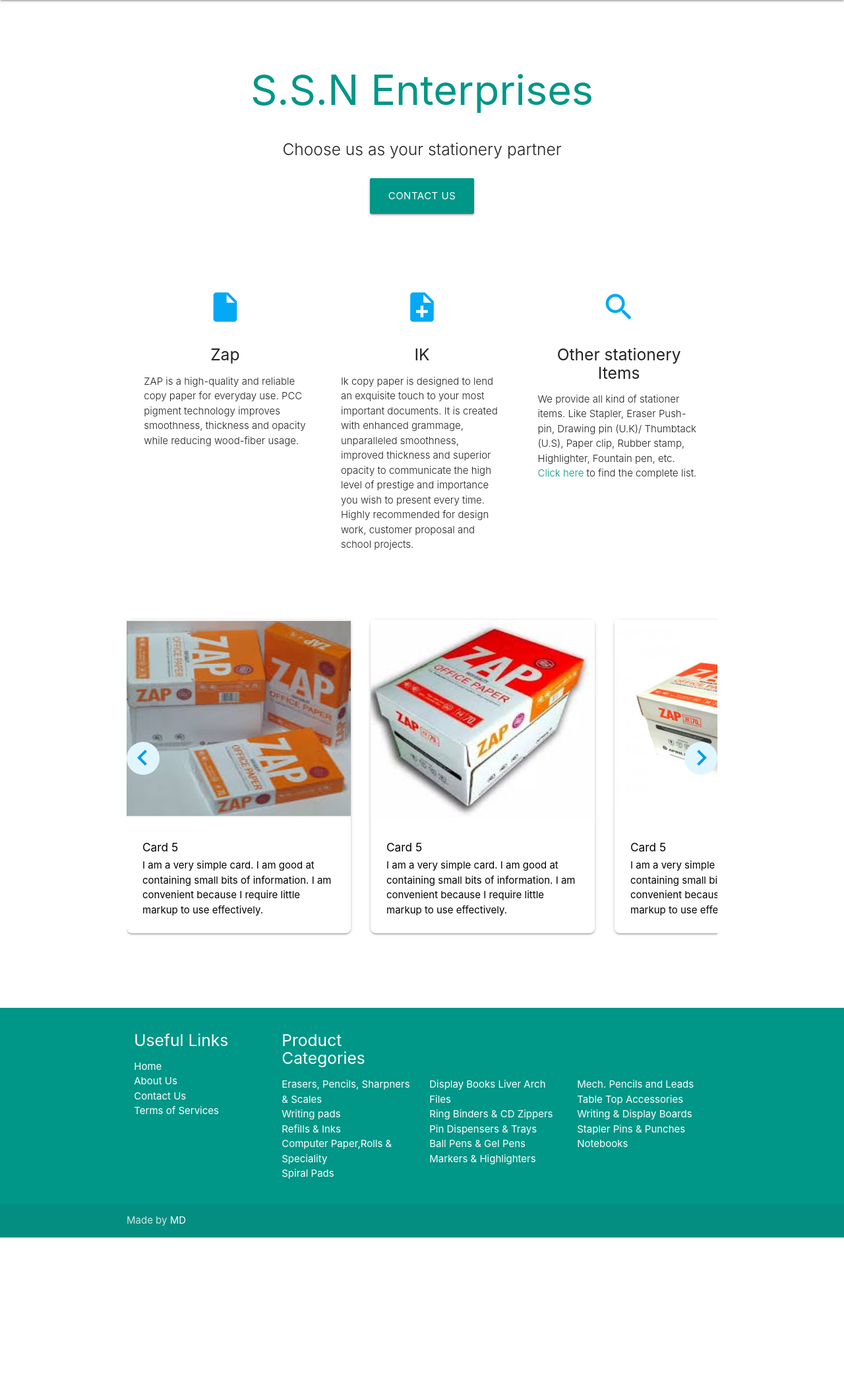
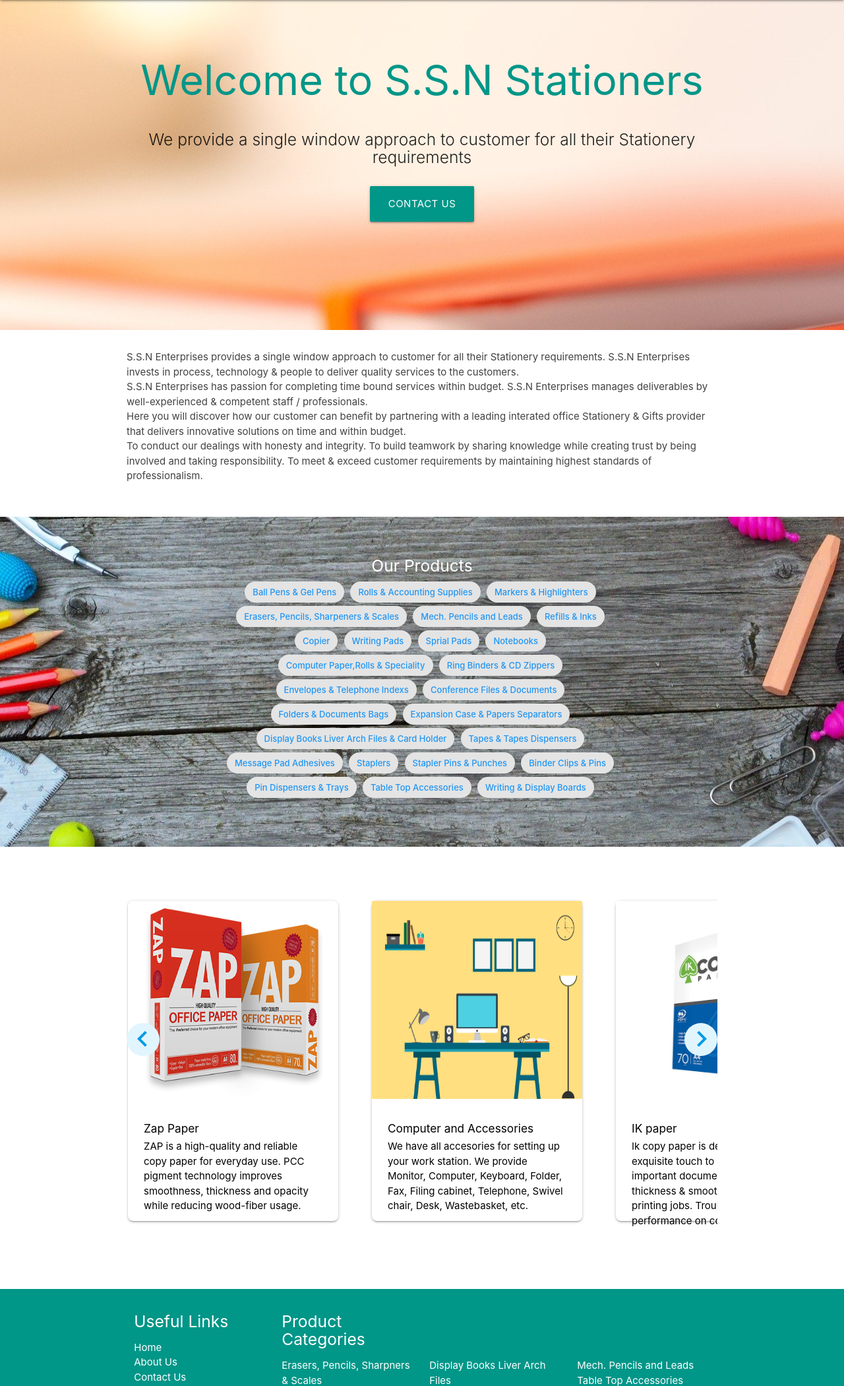
Before and after one commit to mauaadatta/ssn-enterprises.com, a PHP site: page / in a window 1280 px wide. Shown: the part 64-2164 px from the top of the page at 66% size. Before the commit the page ends 1939 px from the top, so only its background shows below. Run offline with PHP 8.4, Linux system fonts and the light colour scheme; some libraries are stand-ins or nearby versions.

Commit message:
All cards updated, images added, js separated

```diff
--- a/about.html
+++ b/about.html
@@ -10,6 +10,7 @@
     <link href="https://fonts.googleapis.com/icon?family=Material+Icons" rel="stylesheet">
     <link href="css/materialize.css" type="text/css" rel="stylesheet" media="screen,projection" />
     <link href="css/style.css" type="text/css" rel="stylesheet" media="screen,projection" />
+    <link rel="stylesheet" href="https://cdnjs.cloudflare.com/ajax/libs/animate.css/4.0.0/animate.min.css" />
     <link href="https://fonts.googleapis.com/css2?family=Bad+Script&family=Leckerli+One&display=swap" rel="stylesheet">
     <link rel="apple-touch-icon" sizes="180x180" href="images/apple-touch-icon.png">
     <link rel="icon" type="image/png" sizes="32x32" href="images/favicon-32x32.png">
@@ -20,9 +21,9 @@
 <body>
     <nav class="light-blue lighten-1" role="navigation">
         <div class="nav-wrapper container">
-            <a id="logo-container" href="#" class="brand-logo">
+            <a id="logo-container" href="/" class="brand-logo">
                 <span class="leckerli-one">S.S.N</span>
-                <span class="leckerli-one hide-on-small-only" style="font-size: small;"> Your Stationery Partner</span>
+                <span class="leckerli-one hide-on-small-only " style="font-size: small;"> Your Stationery Partner</span>
             </a>
             <ul class="right hide-on-med-and-down">
                 <li> <a href="#" data-target="slide-out" class="sidenav-trigger show-on-medium-and-up"><i
--- a/contactus.html
+++ b/contactus.html
@@ -20,7 +20,7 @@
 <body>
     <nav class="light-blue lighten-1" role="navigation">
         <div class="nav-wrapper container">
-            <a id="logo-container" href="#" class="brand-logo">
+            <a id="logo-container" href="/" class="brand-logo">
                 <span class="leckerli-one">S.S.N</span>
                 <span class="leckerli-one hide-on-small-only" style="font-size: small;"> Your Stationery Partner</span>
             </a>
--- a/css/style.css
+++ b/css/style.css
@@ -88,7 +88,7 @@
   padding: 0px 15px;
 }
 .sidenav {
-  width: 370px;
+  width: 320px;
 }
 .cursor-pointer {
   cursor: pointer;
@@ -99,3 +99,9 @@
 blockquote {
   border-color: #29b6f6;
 }
+.card {
+  margin: 0.5rem 19px 1rem 2px;
+}
+.card .card-content {
+  height: 185px;
+}
--- a/index.html
+++ b/index.html
@@ -10,6 +10,7 @@
   <link href="https://fonts.googleapis.com/icon?family=Material+Icons" rel="stylesheet">
   <link href="css/materialize.css" type="text/css" rel="stylesheet" media="screen,projection" />
   <link href="css/style.css" type="text/css" rel="stylesheet" media="screen,projection" />
+  <link rel="stylesheet" href="https://cdnjs.cloudflare.com/ajax/libs/animate.css/4.0.0/animate.min.css" />
   <link href="https://fonts.googleapis.com/css2?family=Bad+Script&family=Leckerli+One&display=swap" rel="stylesheet">
   <link rel="apple-touch-icon" sizes="180x180" href="images/apple-touch-icon.png">
   <link rel="icon" type="image/png" sizes="32x32" href="images/favicon-32x32.png">
@@ -20,7 +21,7 @@
 <body>
   <nav class="light-blue lighten-1" role="navigation">
     <div class="nav-wrapper container">
-      <a id="logo-container" href="#" class="brand-logo">
+      <a id="logo-container" href="/" class="brand-logo">
         <span class="leckerli-one">S.S.N</span>
         <span class="leckerli-one hide-on-small-only" style="font-size: small;"> Your Stationery Partner</span>
       </a>
@@ -90,15 +91,16 @@
     <li><a class="blue-text">Terms of Services</a></li>
   </ul>
 
+  <div class="parallax-container">
+    <div class="parallax"><img src="images/notepad-3693309_1920.jpg">
 
-
-
-  <div class="section no-pad-bot" id="index-banner">
+    </div>
     <div class="container">
       <br><br>
-      <h1 class="header center teal-text">S.S.N Enterprises</h1>
+      <h1 class="header center teal-text animate__animated animate__slideInDown">Welcome to S.S.N Stationers</h1>
       <div class="row center">
-        <h5 class="header col s12 light"> Choose us as your stationery partner</h5>
+        <h5 class="header col s12 light animate__animated animate__fadeIn">We provide a single window approach to
+          customer for all their Stationery requirements</h5>
       </div>
       <div class="row center">
         <a href="/contactus.html" id="contact-button"
@@ -108,48 +110,132 @@
       <br><br>
     </div>
   </div>
+  <div class="section white">
+    <div class="row container">
+      <p class="grey-text text-darken-3">S.S.N Enterprises provides a single window approach to customer for
+        all their Stationery requirements. S.S.N Enterprises invests in process, technology & people to deliver quality
+        services to the customers.<br>
+        S.S.N Enterprises has passion for completing time bound services within budget. S.S.N Enterprises manages
+        deliverables by well-experienced & competent staff / professionals.<br>
+
+        Here you will discover how our customer can benefit by partnering with a leading interated office Stationery &
+        Gifts provider that delivers innovative solutions on time and within budget.<br>
+
+        To conduct our dealings with honesty and integrity. To build teamwork by sharing knowledge while creating trust
+        by being involved and taking responsibility. To meet & exceed customer requirements by maintaining highest
+        standards of professionalism.
+      </p>
+    </div>
+  </div>
+  <div class="parallax-container">
+    <div class="parallax"><img src="images/school-tools-3596680_1920.jpg"></div>
+    <div class="row center">
+      <br><br>
+      <h5 class="white-text">Our
+        Products
+      </h5>
+      <div class="col s12 m12 l6 offset-l3">
+
+        <span class="chip blue-text">Ball Pens & Gel Pens </span>
+
+        <span class="chip blue-text">Rolls & Accounting Supplies </span>
+
+        <span class="chip blue-text">Markers & Highlighters </span>
+
+        <span class="chip blue-text">Erasers, Pencils, Sharpeners & Scales </span>
+
+        <span class="chip blue-text">Mech. Pencils and Leads </span>
+
+        <span class="chip blue-text">Refills & Inks </span>
+
+        <span class="chip blue-text">Copier </span>
+
+        <span class="chip blue-text">Writing Pads </span>
+
+        <span class="chip blue-text">Sprial Pads </span>
+
+        <span class="chip blue-text">Notebooks </span>
+
+        <span class="chip blue-text">Computer Paper,Rolls & Speciality </span>
+
+        <span class="chip blue-text">Ring Binders & CD Zippers </span>
+
+        <span class="chip blue-text">Envelopes & Telephone Indexs </span>
+
+        <span class="chip blue-text">Conference Files & Documents </span>
+
+        <span class="chip blue-text">Folders & Documents Bags </span>
+
+        <span class="chip blue-text">Expansion Case & Papers Separators </span>
+
+        <span class="chip blue-text">Display Books Liver Arch Files & Card Holder </span>
+
+        <span class="chip blue-text">Tapes & Tapes Dispensers </span>
+
+        <span class="chip blue-text">Message Pad Adhesives </span>
+
+        <span class="chip blue-text">Staplers </span>
+
+        <span class="chip blue-text">Stapler Pins & Punches </span>
+
+        <span class="chip blue-text">Binder Clips & Pins </span>
+
+        <span class="chip blue-text">Pin Dispensers & Trays </span>
+
+        <span class="chip blue-text">Table Top Accessories </span>
+
+        <span class="chip blue-text">Writing & Display Boards </span>
+
+      </div>
+    </div>
+  </div>
+
 
 
   <div class="container">
     <div class="section">
       <!--   Icon Section   -->
-      <div class="row">
+      <!-- <div class="row">
 
         <div class="col s12 m4">
-          <div class="icon-block">
-            <h2 class="center light-blue-text"><i class="material-icons">insert_drive_file</i></h2>
+          <div class="icon-block  animate__animated  animate__slideInUp">
+            <h2 class="center light-blue-text">
+              <i class="material-icons">insert_drive_file</i>
+            </h2>
             <h5 class="center">Zap</h5>
 
-            <p class="light">ZAP is a high-quality and reliable copy paper for everyday use. PCC pigment technology
-              improves smoothness, thickness and opacity while reducing wood-fiber usage.</p>
-          </div>
-        </div>
+            <p class="light">S.S.N Enterprises provides a single window approach to customer for all their Stationery
+              requirements. S.S.N Enterprises invests in process, technology & people to deliver quality services to the
+              customers.
 
-        <div class="col s12 m4">
-          <div class="icon-block">
-            <h2 class="center light-blue-text"><i class="material-icons">note_add</i></h2>
-            <h5 class="center">IK</h5>
-
-            <p class="light">Ik copy paper is designed to lend an exquisite touch to your most important documents.
-              It is created with enhanced grammage, unparalleled smoothness, improved thickness and superior opacity to
-              communicate the high level of prestige and importance you wish to present every time. Highly recommended
-              for design work, customer proposal and school projects.
             </p>
           </div>
         </div>
 
         <div class="col s12 m4">
-          <div class="icon-block">
-            <h2 class="center light-blue-text"><i class="material-icons">search</i></h2>
-            <h5 class="center">Other stationery Items</h5>
+          <div class="icon-block  animate__animated  animate__slideInUp">
+            <h2 class="center light-blue-text"><i class="material-icons">note_add</i></h2>
+            <h5 class="center">IK</h5>
 
-            <p class="light">We provide all kind of stationer items. Like Stapler, Eraser
-              Push-pin, Drawing pin (U.K)/ Thumbtack (U.S), Paper clip, Rubber stamp, Highlighter, Fountain pen, etc.
-              <a class="teal-text cursor-pointer">Click here </a>to find the complete list.
+            <p class="light"> S.S.N Enterprises has passion for completing time bound services within budget. S.S.N
+              Enterprises manages
+              deliverables by well-experienced & competent staff / professionals.
             </p>
           </div>
         </div>
-      </div>
+
+        <div class="col s12 m4">
+          <div class="icon-block  animate__animated  animate__slideInUp">
+            <h2 class="center light-blue-text"><i class="material-icons">note_add</i></h2>
+            <h5 class="center">IK</h5>
+
+            <p class="light"> To conduct our dealings with honesty and integrity. To build teamwork by sharing knowledge
+              while creating trust by being involved and taking responsibility. To meet & exceed customer requirements
+              by maintaining highest standards of professionalism.
+            </p>
+          </div>
+        </div>
+      </div> -->
 
     </div>
     <br><br>
@@ -170,36 +256,41 @@
         <a class="carousel-item black-text" href="#one">
           <div class="card">
             <div class="card-image">
-              <img src="images/zap-paper/B1140547141.jpg">
+              <img src="images/zap-paper/zap-70-gsm-a4-copy-paper-11-69-inch-x-8-26-inch-1541409064-4433370.png">
             </div>
             <div class="card-content">
-              <h6>Card 5</h6>
-              <p>I am a very simple card. I am good at containing small bits of information.
-                I am convenient because I require little markup to use effectively.</p>
+              <h6>Zap Paper</h6>
+              <p>ZAP is a high-quality and reliable copy paper for everyday use. PCC pigment technology improves
+                smoothness, thickness and opacity while reducing wood-fiber usage.</p>
             </div>
           </div>
         </a>
+
+
         <a class="carousel-item black-text" href="#two">
           <div class="card">
             <div class="card-image">
-              <img src="images/zap-paper/images.jpg">
+              <img src="images/working-3377398_1920.jpg">
             </div>
             <div class="card-content">
-              <h6>Card 5</h6>
-              <p>I am a very simple card. I am good at containing small bits of information.
-                I am convenient because I require little markup to use effectively.</p>
+              <h6>Computer and Accessories</h6>
+              <p>We have all accesories for setting up your work station. We provide Monitor, Computer,
+                Keyboard, Folder, Fax, Filing cabinet, Telephone,
+                Swivel chair, Desk, Wastebasket, etc.
+              </p>
             </div>
           </div>
         </a>
         <a class="carousel-item black-text" href="#three">
           <div class="card">
             <div class="card-image">
-              <img src="images/zap-paper/U2cc41fa23cea4ac684d67ba9a3792d336.jpg">
+              <img src="images/Ikpaper.jpg">
             </div>
             <div class="card-content">
-              <h6>Card 5</h6>
-              <p>I am a very simple card. I am good at containing small bits of information.
-                I am convenient because I require little markup to use effectively.</p>
+              <h6>IK paper</h6>
+              <p>Ik copy paper is designed to lend an exquisite touch to your most important documents. Optimized
+                thickness & smoothness for all printing jobs. Trouble free performance on copy machines.
+              </p>
             </div>
           </div>
         </a>
@@ -207,12 +298,11 @@
         <a class="carousel-item black-text" href="#four">
           <div class="card">
             <div class="card-image">
-              <img src="images/zap-paper/zap-70-gsm-a4-copy-paper-11-69-inch-x-8-26-inch-1541409064-4433370.png">
+              <img src="images/write-2163261_1920.jpg">
             </div>
             <div class="card-content">
-              <h6>Card 5</h6>
-              <p>I am a very simple card. I am good at containing small bits of information.
-                I am convenient because I require little markup to use effectively.</p>
+              <h6>Pens</h6>
+              <p>We have variety range of pens like Fountain pen, Ballpoint, etc.</p>
             </div>
           </div>
         </a>
@@ -220,36 +310,24 @@
         <a class="carousel-item black-text" href="#five">
           <div class="card">
             <div class="card-image">
-              <img src="images/zap-paper/zap-a4-copier-paper-500x500.jpg">
+              <img src="images/notepad-932864_1920.jpg">
             </div>
             <div class="card-content">
-              <h6>Card 5</h6>
+              <h6>Notebooks</h6>
               <p>I am a very simple card. I am good at containing small bits of information.
                 I am convenient because I require little markup to use effectively.</p>
             </div>
           </div>
         </a>
+
         <a class="carousel-item black-text" href="#six">
           <div class="card">
             <div class="card-image">
-              <img src="images/zap-paper/zap-a4-size-xerox-paper2-500x500.jpg">
+              <img src="images/ssn-bg1.png">
             </div>
             <div class="card-content">
-              <h6>Card 5</h6>
-              <p>I am a very simple card. I am good at containing small bits of information.
-                I am convenient because I require little markup to use effectively.</p>
-            </div>
-          </div>
-        </a>
-        <a class="carousel-item black-text" href="#seven">
-          <div class="card">
-            <div class="card-image">
-              <img src="images/zap-paper/zap-hero.png">
-            </div>
-            <div class="card-content">
-              <h6>Card 5</h6>
-              <p>I am a very simple card. I am good at containing small bits of information.
-                I am convenient because I require little markup to use effectively.</p>
+              <h6>Pencils, Markers</h6>
+              <p>We have variety range of Highlighter, Pencil, Marker, etc.</p>
             </div>
           </div>
         </a>
--- a/js/main.js
+++ b/js/main.js
@@ -1,13 +1,14 @@
 $(document).ready(function () {
     $('.carousel.carousel-slider').carousel({
         fullWidth: true,
-        numVisible: 2,
+        numVisible: 3,
         indicators: false,
         padding: 60
     });
     $('.modal').modal();
     $('.sidenav').sidenav();
     $('.collapsible').collapsible();
+    $('.parallax').parallax();
 });
 // move next carousel
 $('.moveNextCarousel').click(function (e) {
```
Also changed, not shown: S.S.N (1).png (deleted), S.S.N.png (deleted), images/Ikpaper.jpg (added), images/notepad-3693309_1920.jpg (added), images/notepad-932864_1920.jpg (added), images/school-tools-3596680_1920.jpg (added), images/ssn-bg1.png (added), images/stationery-1412848_1280.jpg (added), images/working-3377398_1920.jpg (added), images/write-2163261_1920.jpg (added).
